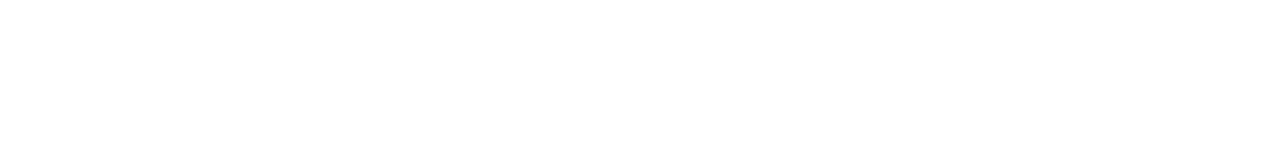
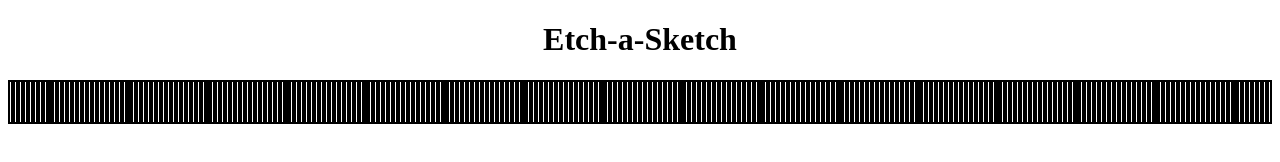
Before and after one commit to Ajax510/etch-a-sketch, a plain HTML site: page index.html in a window 1280 px wide. Drawn offline with Linux system fonts and the light colour scheme.

Commit message:
DOM loop working, trying to get the frid to show.

```diff
--- a/index.html
+++ b/index.html
@@ -4,10 +4,12 @@
     <meta charset="UTF-8" />
     <meta http-equiv="X-UA-Compatible" content="IE=edge" />
     <meta name="viewport" content="width=device-width, initial-scale=1.0" />
-    <title>Document</title>
+    <title>Etch-a-Sketch</title>
     <link rel="stylesheet" href="/styles.css" />
   </head>
   <body>
+    <h1>Etch-a-Sketch</h1>
+    <div class="container"></div>
     <script src="/scripts.js"></script>
   </body>
 </html>
--- a/scripts.js
+++ b/scripts.js
@@ -0,0 +1,9 @@
+const container = document.querySelector(".container");
+
+// loop to create the needed divs
+for (let i = 1; i < 257; i++) {
+  const div = document.createElement("div");
+  div.className = "grid-div";
+
+  container.appendChild(div);
+}
--- a/styles.css
+++ b/styles.css
@@ -0,0 +1,15 @@
+h1 {
+  display: flex;
+  justify-content: center;
+  align-items: center;
+}
+
+.container {
+  display: flex;
+}
+
+.grid-div {
+  border: 2px solid black;
+  width: 40px;
+  height: 40px;
+}
```
